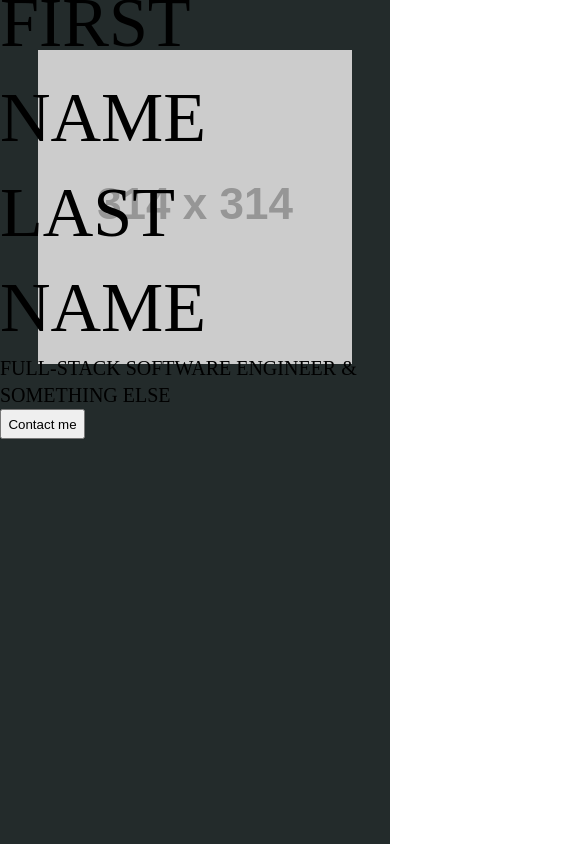
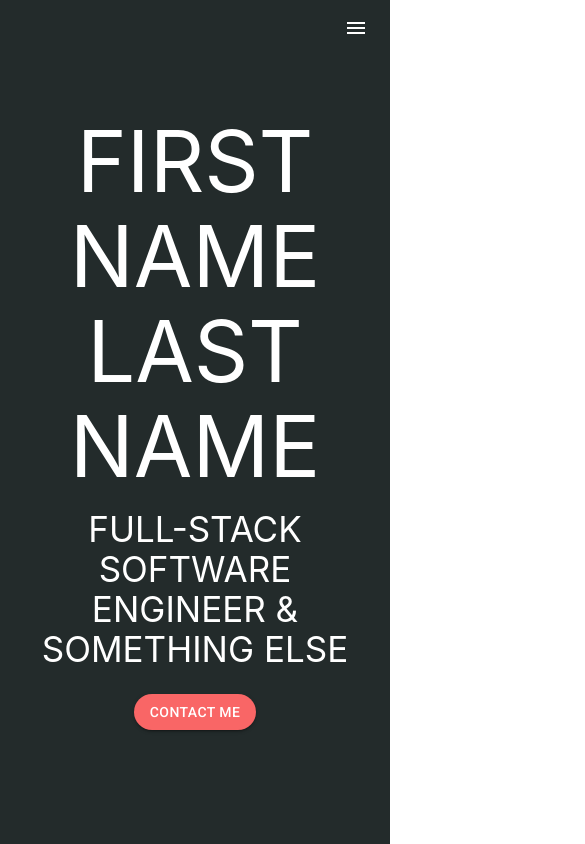
Before and after one commit to neonseal/portfolio, a React (Create React App) app: page / in a window 390 px wide. Shown: the top 844 px of the page, 585 px wide, since content can reach past the window. Built offline with nearby package versions, Linux system fonts and the light colour scheme.

Commit message:
feat: Add React Material UI library, add responsive navigation menu, and finish home page styling

```diff
--- a/src/components/MainPage/MainPage.module.scss
+++ b/src/components/MainPage/MainPage.module.scss
@@ -2,40 +2,6 @@
     width: 100vw;
     height: 100vh;
     background: #232B2B;
-}
-
-.header {
-    padding-left: 540px;
-    height: 50px;
-    display: grid;
-    grid-template-columns: 1fr 1fr 1fr 1fr 1fr;
-    justify-content: space-evenly;
-    justify-items: center;
-    align-content: space-evenly;
-    align-items: center;
-}
-
-.header_link {
-    display: flex;
-    align-items: center;
-    justify-content: center;
-    min-width: 40px;
-    height: 20px;
-    padding: 10px 10px;
-    background-color: transparent;
-    border-radius: 10px;
-    text-transform: uppercase;
-    font-family: 'Nunito';
-    font-style: normal;
-    font-weight: 400;
-    font-size: 12px;
-    line-height: 16px;
-    color: white;
-}
-
-.header_link:hover {
-    background-color: aqua;
-    color: black;
 }
 
 .intro {
@@ -44,8 +10,9 @@
     flex-direction: column;
     justify-content: center;
     align-items: center;
-    font-family: 'Nunito';
+    text-align: center;
     font-style: normal;
+    min-height: 100vh;
 
     .intro_text {
         position: absolute;
@@ -53,20 +20,29 @@
         flex-direction: column;
         justify-content: center;
         align-content: center;
+        color: white;
+
         .name {
             position: relative;
-            font-size: 70px;
+            font-size: 85px;
             line-height: 95px;
         }
         .description {
             position: relative;
-            font-size: 20px;
-            line-height: 27px;
+            font-size: 35px;
+            line-height: 40px;
+            padding: 15px;
         }
 
-        button {
-            width: 85px;
-            height: 30px;
+        .contact_container {
+            padding-top: 10px;
+
+            .contact_button {
+                border-radius: 20px;
+                background-color: #F96666;
+                color: white;
+                border-color: #F96666;
+            }
         }
     }
 
--- a/src/components/MainPage/MainPage.tsx
+++ b/src/components/MainPage/MainPage.tsx
@@ -1,36 +1,29 @@
 import React, { FC } from 'react';
 
+import Button from '@mui/material/Button';
+import NavigationMenu from '../NavigationMenu/NavigationMenu';
 import styles from './MainPage.module.scss';
 
 interface MainPageProps {}
 
-interface HeaderLink {
-    name: string;
+function handleContactMeClick() {
+    // Take user to Connect with Me page
 }
-
-const headerLinks: HeaderLink[] = [
-    { name: 'Home' },
-    { name: 'Skills' },
-    { name: 'Projects' },
-    { name: 'Experience' },
-    { name: 'Contact Me' },
-];
 
 const MainPage: FC<MainPageProps> = () => (
     <div className={styles.container}>
-        <div className={styles.header}>
-            {headerLinks.map((link) => (
-                <span key={link.name} className={styles.header_link}>
-                    {link.name}
-                </span>
-            ))}
-        </div>
+        <NavigationMenu></NavigationMenu>
+
         <div className={styles.intro}>
-            <img className={styles.intro_image} src="https://via.placeholder.com/314" alt="Interesting" />
+            {/* <img className={styles.intro_image} src="https://via.placeholder.com/314" alt="Interesting" /> */}
             <div className={styles.intro_text}>
                 <div className={styles.name}>FIRST NAME LAST NAME</div>
                 <div className={styles.description}>FULL-STACK SOFTWARE ENGINEER & SOMETHING ELSE</div>
-                <button>Contact me</button>
+                <div className={styles.contact_container}>
+                    <Button variant="contained" className={styles.contact_button} onClick={handleContactMeClick}>
+                        CONTACT ME
+                    </Button>
+                </div>
             </div>
         </div>
     </div>
--- /dev/null
+++ b/src/components/NavigationMenu/NavigationMenu.module.scss
@@ -0,0 +1,14 @@
+.navigation_appbar {
+    position: static;
+
+    .header_toolbar {
+        background-color: #232B2B;
+        position: absolute;
+        right: 0;
+        padding-right: 10px;
+
+        .nav_link {
+            text-align: center;
+        }
+    }
+}
--- /dev/null
+++ b/src/components/NavigationMenu/NavigationMenu.tsx
@@ -0,0 +1,76 @@
+import { AppBar, Box, Button, IconButton, Menu, MenuItem, Toolbar } from '@mui/material';
+
+import MenuIcon from '@mui/icons-material/Menu';
+import React from 'react';
+import styles from './NavigationMenu.module.scss';
+
+export default function NavigationMenu() {
+    const [anchorElNav, setAnchorElNav] = React.useState<null | HTMLElement>(null);
+    const navLinks = ['Home', 'Skills', 'Projects', 'Experience', 'Contact Me'];
+
+    const handleOpenNavMenu = (event: React.MouseEvent<HTMLElement>) => {
+        setAnchorElNav(event.currentTarget);
+    };
+
+    const handleCloseNavMenu = () => {
+        setAnchorElNav(null);
+    };
+
+    const handleNavLinkClick = () => {
+        handleCloseNavMenu();
+
+        // Navigate to selected page
+    };
+
+    return (
+        <AppBar className={styles.navigation_appbar}>
+            <Toolbar disableGutters className={styles.header_toolbar}>
+                {/* Collapsed Navigation Hamburger Menu for Smaller Screens */}
+                <Box sx={{ flexGrow: 1, display: { xs: 'flex', md: 'none' } }}>
+                    <IconButton
+                        className={styles.header_menu_button}
+                        onClick={handleOpenNavMenu}
+                        size="large"
+                        aria-label="site navigation hamburger menu"
+                        aria-controls="menu-appbar"
+                        aria-haspopup="true"
+                        color="inherit">
+                        <MenuIcon />
+                    </IconButton>
+                    <Menu
+                        id="menu-appbar"
+                        anchorEl={anchorElNav}
+                        anchorOrigin={{ vertical: 'bottom', horizontal: 'left' }}
+                        keepMounted
+                        transformOrigin={{
+                            vertical: 'top',
+                            horizontal: 'left',
+                        }}
+                        open={Boolean(anchorElNav)}
+                        onClose={handleCloseNavMenu}
+                        sx={{
+                            display: { xs: 'block', md: 'none' },
+                        }}>
+                        {navLinks.map((link) => (
+                            <MenuItem key={link} onClick={handleNavLinkClick}>
+                                <div className={styles.nav_link}>{link}</div>
+                            </MenuItem>
+                        ))}
+                    </Menu>
+                </Box>
+
+                {/* Expanded Navigation Menu for Larger Screens */}
+                <Box sx={{ flexGrow: 1, display: { xs: 'none', md: 'flex' } }}>
+                    {navLinks.map((page) => (
+                        <Button
+                            key={page}
+                            onClick={handleNavLinkClick}
+                            sx={{ my: 2, color: 'white', display: 'block' }}>
+                            {page}
+                        </Button>
+                    ))}
+                </Box>
+            </Toolbar>
+        </AppBar>
+    );
+}
--- a/src/index.tsx
+++ b/src/index.tsx
@@ -1,10 +1,14 @@
 import './index.css';
-import React from 'react';
+import '@fontsource/roboto/300.css';
+import '@fontsource/roboto/400.css';
+import '@fontsource/roboto/500.css';
+import '@fontsource/roboto/700.css';
 
 import App from './App';
+import React from 'react';
 import ReactDOM from 'react-dom/client';
+import { StrictMode } from 'react';
 import reportWebVitals from './reportWebVitals';
-import { StrictMode } from 'react';
 
 const root = ReactDOM.createRoot(document.getElementById('root') as HTMLElement);
 root.render(
@@ -16,4 +20,5 @@ root.render(
 // If you want to start measuring performance in your app, pass a function
 // to log results (for example: reportWebVitals(console.log))
 // or send to an analytics endpoint. Learn more: https://bit.ly/CRA-vitals
-await reportWebVitals();
+// eslint-disable-next-line @typescript-eslint/no-floating-promises
+reportWebVitals();
```
Also changed, not shown: package.json (+7 -0 lines), src/components/NavigationMenu/NavigationMenu.lazy.tsx (added, +11 -0 lines), .eslintrc.js, 2 other files (tests, documents, lock files or other folders).
